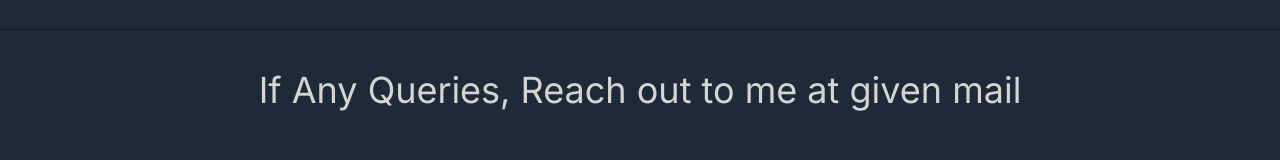
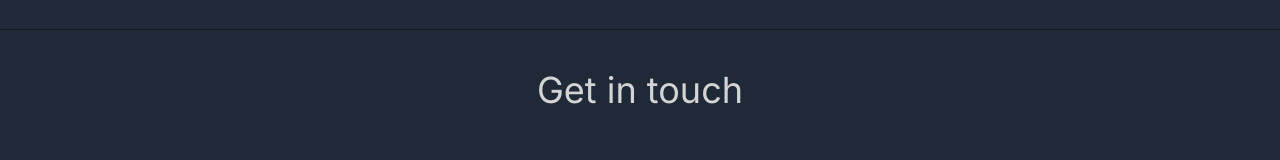
Before and after one commit to Arya2422/Portfolio, a React (Vite) app: page / in a window 1280 px wide. Shown: the part 2855-3015 px from the top of the page. Built offline with nearby package versions, Linux system fonts and the light colour scheme.

Commit message:
Update Contact.jsx

```diff
--- a/src/components/Contact.jsx
+++ b/src/components/Contact.jsx
@@ -13,7 +13,7 @@ const Contact = () => {
         transition={{ duration: 0.5 }}
         className="my-10 text-center text-4xl"
       >
-        If Any Queries, Reach out to me at given mail
+     Get in touch
       </motion.h2>
       <motion.div
         whileInView={{ opacity: 1, y: 0 }}
```
